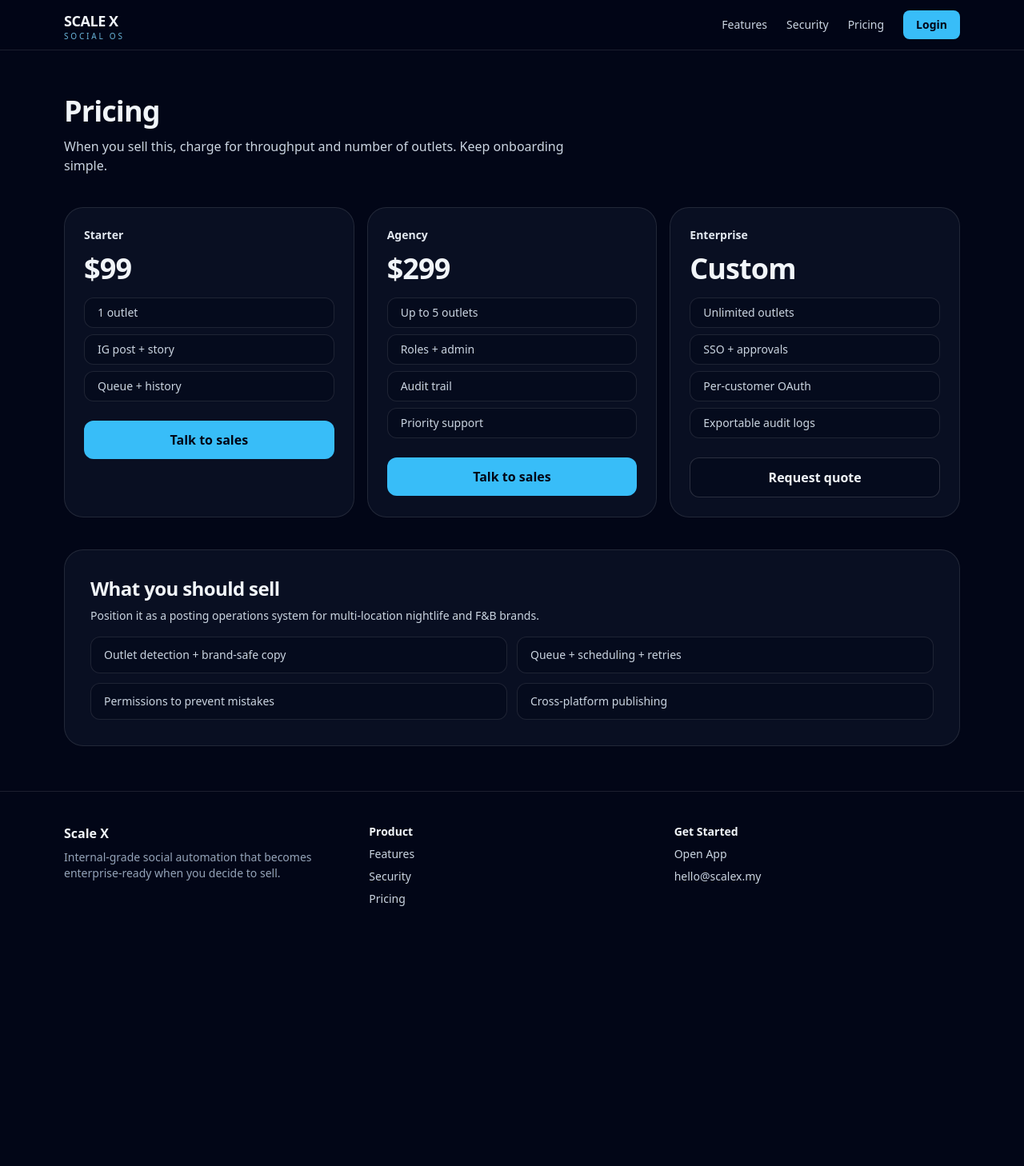
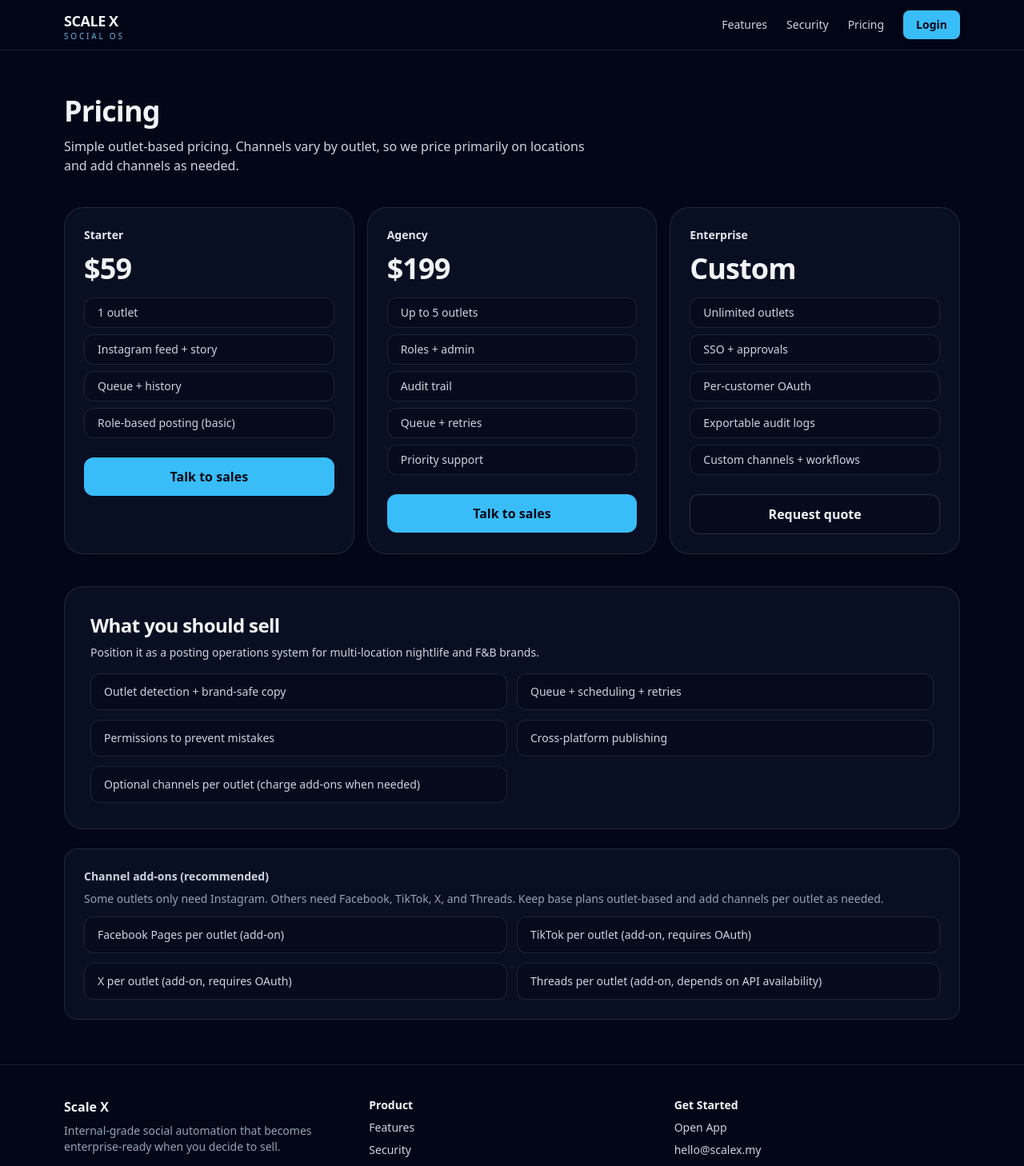
Before and after one commit to kumaresrao5/vishra-social-os, a Next.js app: page /marketing/pricing in a window 1280 px wide. Shown: the top 1458 px of the page at 80% size. Before the commit the page ends 1174 px from the top, so only its background shows below. Built offline with nearby package versions, Linux system fonts and the light colour scheme.

Commit message:
Update marketing pricing tiers

```diff
--- a/app/marketing/pricing/page.tsx
+++ b/app/marketing/pricing/page.tsx
@@ -21,26 +21,26 @@ export default function PricingPage() {
       <section className="mx-auto max-w-6xl px-4 py-14">
         <h1 className="text-4xl font-black tracking-tight">Pricing</h1>
         <p className="mt-3 max-w-2xl text-slate-300">
-          When you sell this, charge for throughput and number of outlets. Keep onboarding simple.
+          Simple outlet-based pricing. Channels vary by outlet, so we price primarily on locations and add channels as needed.
         </p>
 
         <div className="mt-10 grid gap-4 md:grid-cols-3">
           <Card
             title="Starter"
-            price="$99"
-            body={["1 outlet", "IG post + story", "Queue + history"]}
+            price="$59"
+            body={["1 outlet", "Instagram feed + story", "Queue + history", "Role-based posting (basic)"]}
             cta={<a className="inline-flex w-full justify-center rounded-xl bg-sky-400 px-5 py-3 font-semibold text-slate-950" href="mailto:hello@scalex.my?subject=Starter%20Plan">Talk to sales</a>}
           />
           <Card
             title="Agency"
-            price="$299"
-            body={["Up to 5 outlets", "Roles + admin", "Audit trail", "Priority support"]}
+            price="$199"
+            body={["Up to 5 outlets", "Roles + admin", "Audit trail", "Queue + retries", "Priority support"]}
             cta={<a className="inline-flex w-full justify-center rounded-xl bg-sky-400 px-5 py-3 font-semibold text-slate-950" href="mailto:hello@scalex.my?subject=Agency%20Plan">Talk to sales</a>}
           />
           <Card
             title="Enterprise"
             price="Custom"
-            body={["Unlimited outlets", "SSO + approvals", "Per-customer OAuth", "Exportable audit logs"]}
+            body={["Unlimited outlets", "SSO + approvals", "Per-customer OAuth", "Exportable audit logs", "Custom channels + workflows"]}
             cta={<a className="inline-flex w-full justify-center rounded-xl border border-white/15 bg-slate-950/40 px-5 py-3 font-semibold" href="mailto:hello@scalex.my?subject=Enterprise%20Plan">Request quote</a>}
           />
         </div>
@@ -56,8 +56,29 @@ export default function PricingPage() {
               "Queue + scheduling + retries",
               "Permissions to prevent mistakes",
               "Cross-platform publishing",
+              "Optional channels per outlet (charge add-ons when needed)",
             ].map((text) => (
               <li key={text} className="rounded-xl border border-white/10 bg-slate-950/40 px-4 py-3">{text}</li>
+            ))}
+          </ul>
+        </div>
+
+        <div className="mt-6 rounded-2xl border border-white/10 bg-slate-900/60 p-6 text-sm text-slate-300">
+          <div className="font-semibold">Channel add-ons (recommended)</div>
+          <p className="mt-2 text-slate-400">
+            Some outlets only need Instagram. Others need Facebook, TikTok, X, and Threads. Keep base plans outlet-based and
+            add channels per outlet as needed.
+          </p>
+          <ul className="mt-3 grid gap-3 md:grid-cols-2">
+            {[
+              "Facebook Pages per outlet (add-on)",
+              "TikTok per outlet (add-on, requires OAuth)",
+              "X per outlet (add-on, requires OAuth)",
+              "Threads per outlet (add-on, depends on API availability)",
+            ].map((text) => (
+              <li key={text} className="rounded-xl border border-white/10 bg-slate-950/40 px-4 py-3">
+                {text}
+              </li>
             ))}
           </ul>
         </div>
```
